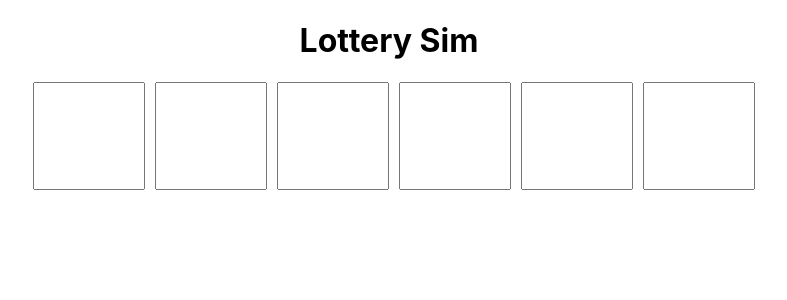
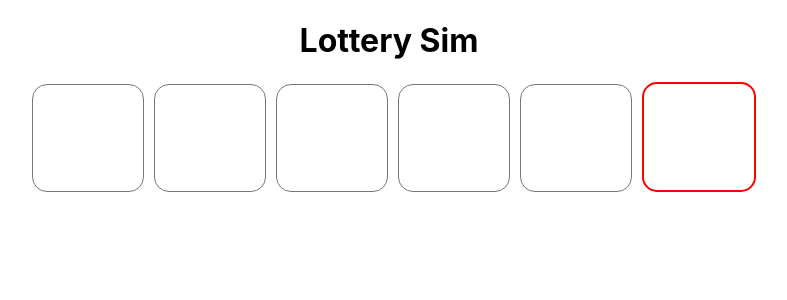
Before and after one commit to TamerMograbi/Lottery-Sim, a React (Create React App) app: page / in a window 1280 px wide. Shown: the top 300 px of the page, without its empty margins (251-1038 px from the left). Built offline with nearby package versions, Linux system fonts and the light colour scheme.

Commit message:
instead of writing all 6 LotteryNums, use map

```diff
--- a/src/App.js
+++ b/src/App.js
@@ -3,6 +3,7 @@ import LotteryNumber from './LotteryNumber'
 import React,{useState} from "react"
 
 function App() {
+  const MEGA_BALL_INDEX = 5;
   const [num1,setNum1] = useState("");
   const [num2,setNum2] = useState("");
   const [num3,setNum3] = useState("");
@@ -11,6 +12,7 @@ function App() {
   const [num6,setNum6] = useState("");
 
   const stateFuncs = [setNum1,setNum2,setNum3,setNum4,setNum5,setNum6];
+  const nums = [num1,num2,num3,num4,num5,num6];
   //instead of creating 6 handle functions
   //this map takes the set function of a state
   //and returns a function that calls it with a param t
@@ -18,16 +20,18 @@ function App() {
     return (t) => curr_func(t);
   })
 
+  const mappedLotteryNumbers = nums.map((num,index) => {
+    if(index === MEGA_BALL_INDEX) {
+      return <LotteryNumber key={index} text={num} onNumChange={handleFuncs[index]} isMegaBall={true}/>
+    }
+    return <LotteryNumber key={index} text={num} onNumChange={handleFuncs[index]} isMegaBall={false}/>
+  })
+
   return (
     <div className="App">
         <h1> Lottery Sim</h1>
       <div className="NumContainer">
-        <LotteryNumber text={num1} onNumChange={handleFuncs[0]}/>
-        <LotteryNumber text={num2} onNumChange={handleFuncs[1]}/>
-        <LotteryNumber text={num3} onNumChange={handleFuncs[2]}/>
-        <LotteryNumber text={num4} onNumChange={handleFuncs[3]}/>
-        <LotteryNumber text={num5} onNumChange={handleFuncs[4]}/>
-        <LotteryNumber text={num6} onNumChange={handleFuncs[5]}/>
+        {mappedLotteryNumbers}
       </div>
     </div>
   );
--- a/src/LotteryNumber.css
+++ b/src/LotteryNumber.css
@@ -1,6 +1,17 @@
-textarea{
+.normalNum{
     resize: none;
     text-align: center;
     font-size: 30px;
     margin-left: 10px;
+    border-radius: 15px;
 }
+
+.megaballNum{
+    resize: none;
+    text-align: center;
+    font-size: 30px;
+    margin-left: 10px;
+    border-radius: 15px;
+    border-color: red;
+    border-width: 2px;
+}
--- a/src/LotteryNumber.js
+++ b/src/LotteryNumber.js
@@ -6,7 +6,13 @@ function LotteryNumber(props) {
         const {value} = event.target
         props.onNumChange(value)
     }
-    return <textarea rows={3} cols={5} className="num" onChange={onHandleChange} value={props.text}> </textarea>
+    let className = 'normalNum'
+    console.log(props)
+    if(props.isMegaBall) {
+        console.log('asdas')
+        className = 'megaballNum'
+    }
+    return <textarea className={className} rows={3} cols={5} onChange={onHandleChange} value={props.text}> </textarea>
 }
 
 export default LotteryNumber
```
